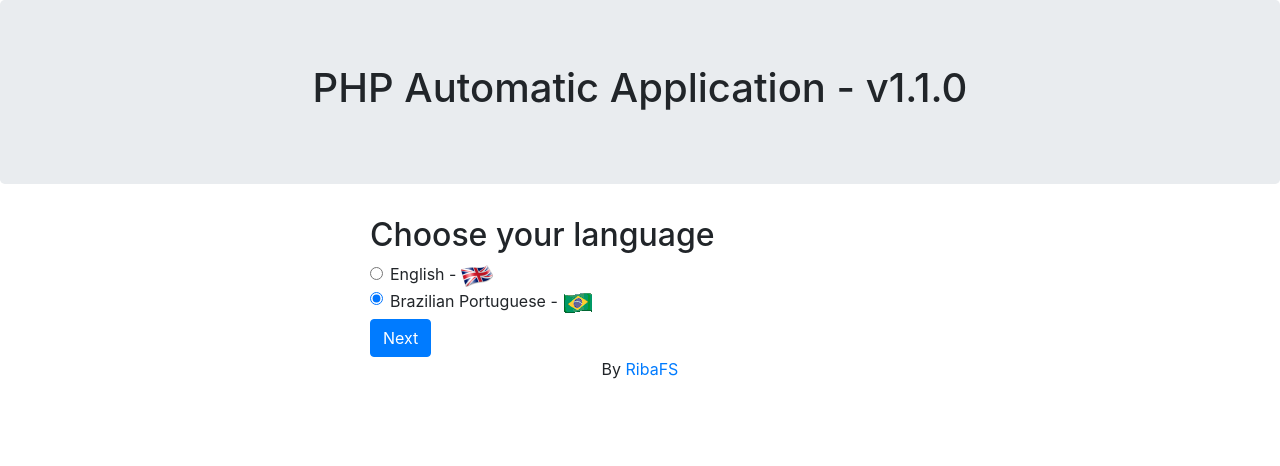
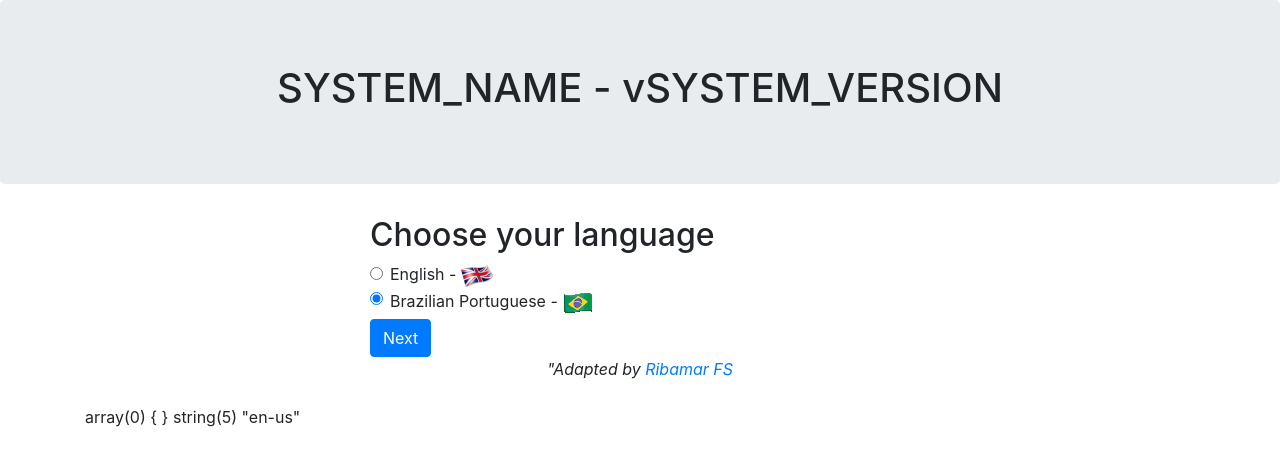
Before and after one commit to ribafs/auto-app, a PHP site: page / in a window 1280 px wide. Shown: the top 466 px of the page. Run offline with PHP 8.4, Linux system fonts and the light colour scheme; a stand-in replaces the project's code that opens the database connection; some libraries are stand-ins or nearby versions.

Commit message:
:hammer: #1

```diff
--- /dev/null
+++ b/classes/lang.class.php
@@ -0,0 +1,22 @@
+<?php
+
+class langHelper {
+
+    public static function getLang()
+    {
+        $lang = $_SESSION[SYSTEM_ACRONYM]['lang'];
+        return $lang;
+    }
+
+    public static function getMsg($keyMsg)
+    {
+        $lang = self::getLang();
+        require_once __DIR__.'/../lang/'.$lang.'.php';
+
+        $keyExist = array_key_exists($keyMsg, $msg);
+        if($keyExist){
+
+        }
+        return $lang;
+    }
+}
--- a/index.php
+++ b/index.php
@@ -1,6 +1,11 @@
 <?php
 require_once __DIR__.'/load_files.php';
-
+if (session_status() !== PHP_SESSION_ACTIVE) {
+  session_cache_expire(60);
+  session_start();
+  $_SESSION[SYSTEM_ACRONYM]['lang']='en-us';
+  $_SESSION[SYSTEM_ACRONYM]['step']=0;
+}
 ?>
 <!DOCTYPE html>
 <html lang="en">
@@ -14,34 +19,10 @@ require_once __DIR__.'/load_files.php';
   <script src="https://maxcdn.bootstrapcdn.com/bootstrap/4.3.1/js/bootstrap.min.js"></script>
 </head>
 <body>
+<?php
+require_once __DIR__.'/jumbotron.php';
+require_once __DIR__.'/step00.php';
+require_once __DIR__.'/footer.php';
 
-<div class="jumbotron text-center">
-  <h1><?php echo SYSTEM_NAME.' - v'.SYSTEM_VERSION ?></h1>
-</div>
-
-<div class="container">
-  <div class="row">
-  <div class="col-sm-3"></div>
-  <div class="col-sm-6">
-  <h2>Choose your language</h2>
-  <form method="POST" action="">
-    <div class="form-check">
-        <input class="form-check-input" type="radio" name="exampleRadios" id="en-us" value="en-us">
-        <label class="form-check-label" for="en-us">
-            English - <img src="assets/images/en.png" alt="Flag en" />
-        </label>
-    </div>
-    <div class="form-check">
-        <input class="form-check-input" type="radio" name="exampleRadios" id="pt-br" value="pt-br" checked>
-        <label class="form-check-label" for="pt-br">
-            Brazilian Portuguese - <img src="assets/images/brasil.png" alt="Flag Brazil" />
-        </label>
-    </div>
-    <button type="submit" class="btn btn-primary">Next</button>
-  </form>
-  </div>
-</div>
-
-	<div align="center">By <a href="https://ribafs.org">RibaFS</a></div>
-</body>
-</html>
+var_dump($_REQUEST);
+var_dump(langHelper::getLang());
--- /dev/null
+++ b/jumbotron.php
@@ -0,0 +1,3 @@
+<div class="jumbotron text-center">
+  <h1><?php echo SYSTEM_NAME.' - v'.SYSTEM_VERSION ?></h1>
+</div>
--- a/lang/en-us.php
+++ b/lang/en-us.php
@@ -1,4 +1,4 @@
 <?php
 
-$msg['APP-TITLE'] = 'PHP Automatic Application';
-$msg['YOU-DB'] = 'Enter your database details';
+$msgList['APP-TITLE'] = 'PHP Automatic Application';
+$msgList['YOU-DB'] = 'Enter your database details';
--- a/lang/pt-br.php
+++ b/lang/pt-br.php
@@ -1,7 +1,7 @@
 <?php
 
-$msg['APP-TITLE'] = 'Aplicativo Automático em PHP';
-$msg['YOU-DB'] = 'Entre informações sobre o banco de dados';
+$msgList['APP-TITLE'] = 'Aplicativo Automático em PHP';
+$msgList['YOU-DB'] = 'Entre informações sobre o banco de dados';
 
 function getMsg($keyMsg){
 
--- a/load_files.php
+++ b/load_files.php
@@ -2,3 +2,4 @@
 
 require_once __DIR__.'/constants.php';
 require_once __DIR__.'/classes/autoload_class_autoapp.php';
+require_once __DIR__.'/classes/lang.class.php';
--- /dev/null
+++ b/step00.php
@@ -0,0 +1,22 @@
+<div class="container">
+<div class="row">
+  <div class="col-sm-3"></div>
+  <div class="col-sm-6">
+  <h2>Choose your language</h2>
+  <form method="POST" action="">
+    <div class="form-check">
+        <input class="form-check-input" type="radio" name="language" id="en-us" value="en-us">
+        <label class="form-check-label" for="en-us">
+            English - <img src="assets/images/en.png" alt="Flag en" />
+        </label>
+    </div>
+    <div class="form-check">
+        <input class="form-check-input" type="radio" name="language" id="pt-br" value="pt-br" checked>
+        <label class="form-check-label" for="pt-br">
+            Brazilian Portuguese - <img src="assets/images/brasil.png" alt="Flag Brazil" />
+        </label>
+    </div>
+    <button type="submit" class="btn btn-primary">Next</button>
+  </form>
+  </div>
+</div>
```
